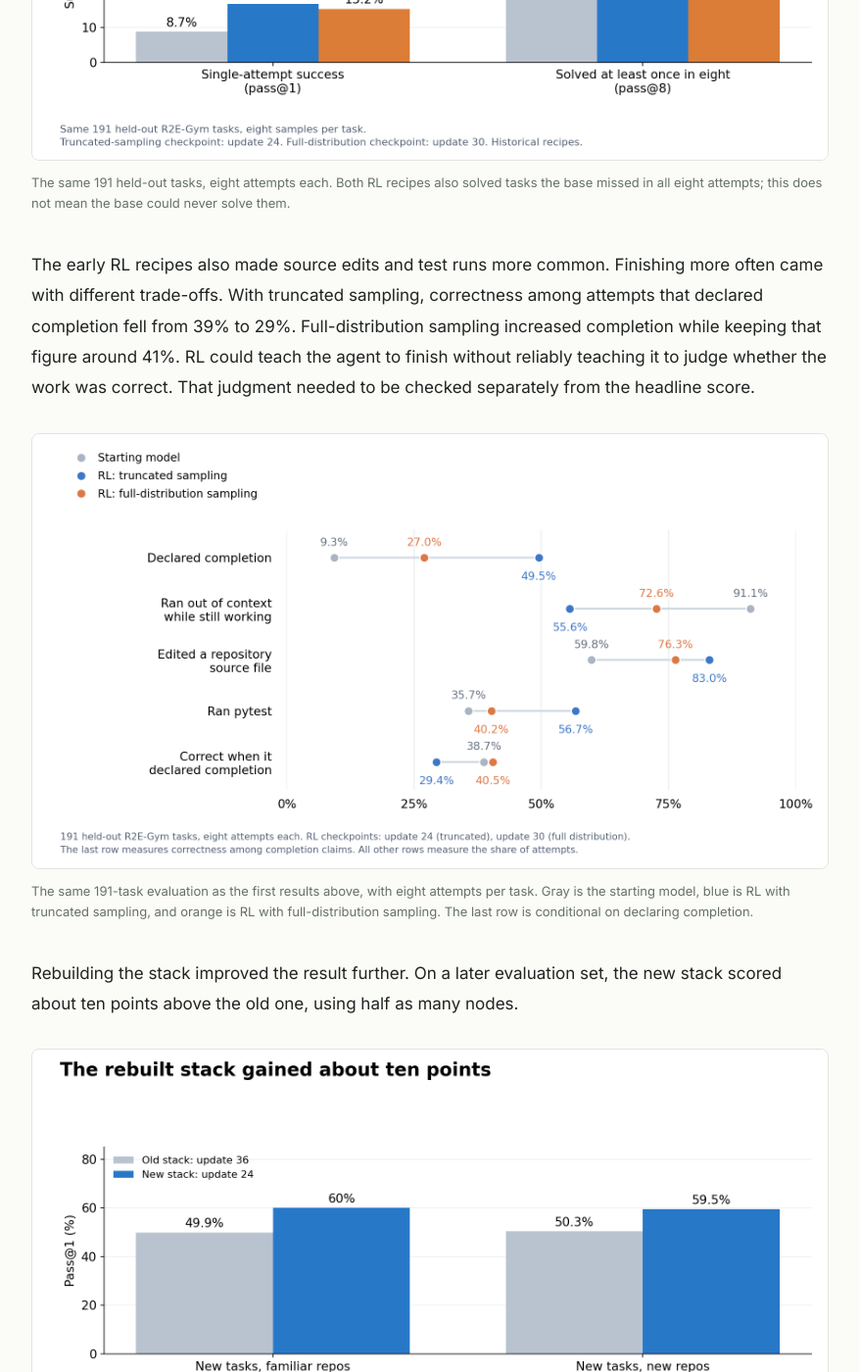
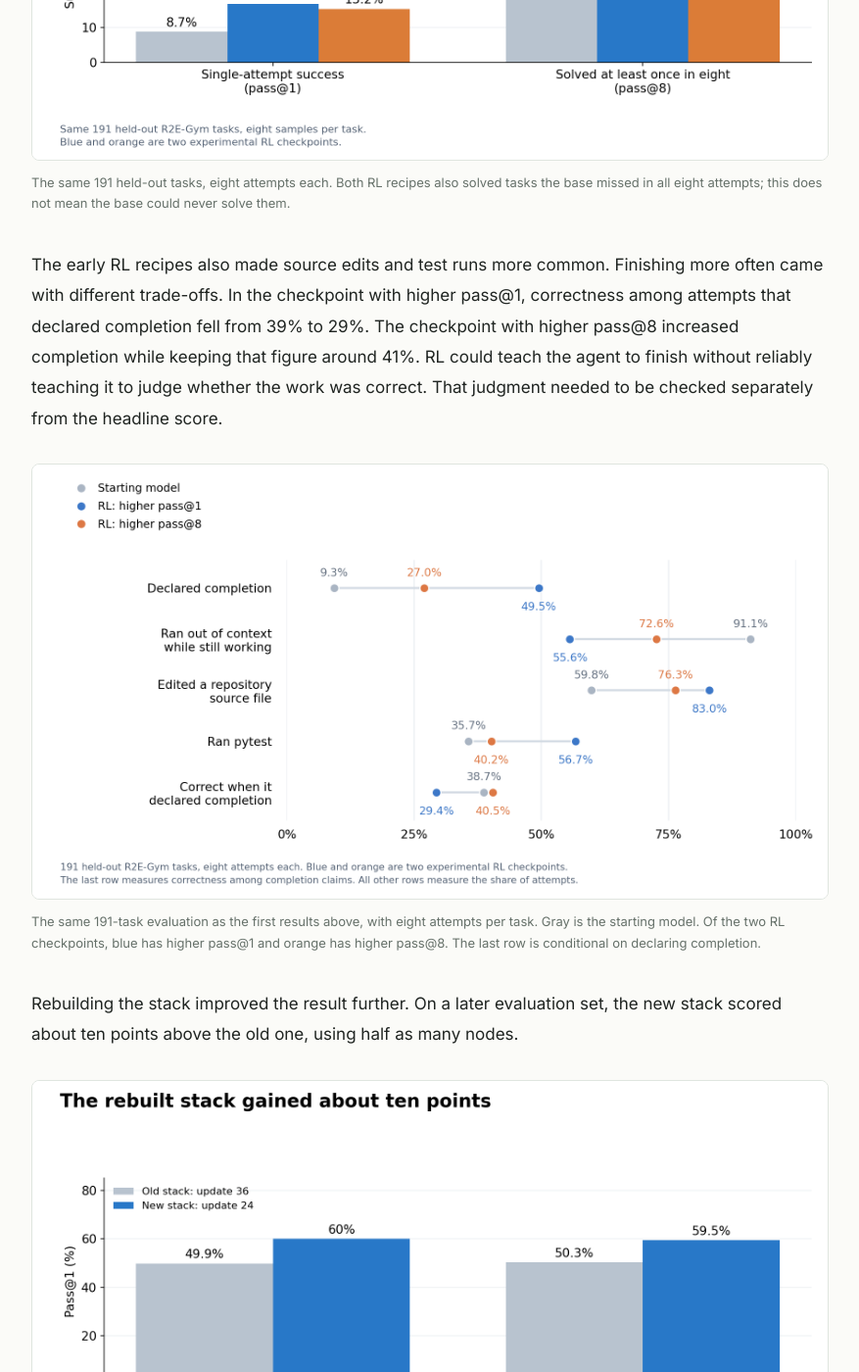
Before and after one commit to lukedhlee/lukedhlee.github.io, a Jekyll site: the page built from _posts/2026-10-21-turning-snowball-into-a-coding-agent.md, in a window 1280 px wide and 1400 px high, scrolled down 7574 px. Shown: the whole window at 98% size, without its empty margins (201-1078 px from the left). Built offline with Jekyll 4.4.1, drawn with Linux system fonts in a browser that asks for light colours.

Commit message:
Label RL results by outcomes instead of sampling details

```diff
--- a/_posts/2026-10-21-turning-snowball-into-a-coding-agent.md
+++ b/_posts/2026-10-21-turning-snowball-into-a-coding-agent.md
@@ -139,15 +139,15 @@ In the first held-out evaluation, RL nearly doubled pass@1 from 8.7% to 16.6%. B
 
 
 <figure class="research-figure">
-<a href="{{ '/assets/img/snowball/early-rl-labeled.png' | relative_url }}"><img src="{{ '/assets/img/snowball/early-rl-labeled.png' | relative_url }}" alt="Starting model versus RL with truncated and full-distribution sampling, with all colors labeled." width="1728" height="880" loading="lazy"></a>
+<a href="{{ '/assets/img/snowball/early-rl-labeled.png?v=results-labels' | relative_url }}"><img src="{{ '/assets/img/snowball/early-rl-labeled.png?v=results-labels' | relative_url }}" alt="Starting model and two RL checkpoints, labeled by their single-attempt success and task coverage." width="1728" height="880" loading="lazy"></a>
 <figcaption>The same 191 held-out tasks, eight attempts each. Both RL recipes also solved tasks the base missed in all eight attempts; this does not mean the base could never solve them.</figcaption>
 </figure>
 
-The early RL recipes also made source edits and test runs more common. Finishing more often came with different trade-offs. With truncated sampling, correctness among attempts that declared completion fell from 39% to 29%. Full-distribution sampling increased completion while keeping that figure around 41%. RL could teach the agent to finish without reliably teaching it to judge whether the work was correct. That judgment needed to be checked separately from the headline score.
+The early RL recipes also made source edits and test runs more common. Finishing more often came with different trade-offs. In the checkpoint with higher pass@1, correctness among attempts that declared completion fell from 39% to 29%. The checkpoint with higher pass@8 increased completion while keeping that figure around 41%. RL could teach the agent to finish without reliably teaching it to judge whether the work was correct. That judgment needed to be checked separately from the headline score.
 
 <figure class="research-figure">
-<a href="{{ '/assets/img/snowball/rl-behavior-changes.png?v=early-rl' | relative_url }}"><img src="{{ '/assets/img/snowball/rl-behavior-changes.png?v=early-rl' | relative_url }}" alt="Early RL behavior: more completion claims, fewer context overflows, more source edits and pytest runs. Completion accuracy fell for the truncated-sampling recipe and held near the starting model for the full-distribution recipe." width="1760" height="960" loading="lazy"></a>
-<figcaption>The same 191-task evaluation as the first results above, with eight attempts per task. Gray is the starting model, blue is RL with truncated sampling, and orange is RL with full-distribution sampling. The last row is conditional on declaring completion.</figcaption>
+<a href="{{ '/assets/img/snowball/rl-behavior-changes.png?v=results-labels' | relative_url }}"><img src="{{ '/assets/img/snowball/rl-behavior-changes.png?v=results-labels' | relative_url }}" alt="Early RL behavior: more completion claims, fewer context overflows, more source edits and pytest runs. Completion accuracy fell for one RL checkpoint and held near the starting model for the other." width="1760" height="960" loading="lazy"></a>
+<figcaption>The same 191-task evaluation as the first results above, with eight attempts per task. Gray is the starting model. Of the two RL checkpoints, blue has higher pass@1 and orange has higher pass@8. The last row is conditional on declaring completion.</figcaption>
 </figure>
 
 Rebuilding the stack improved the result further. On a later evaluation set, the new stack scored about ten points above the old one, using half as many nodes.
```
Also changed, not shown: assets/img/snowball/early-rl-labeled.png, assets/img/snowball/rl-behavior-changes.png.
